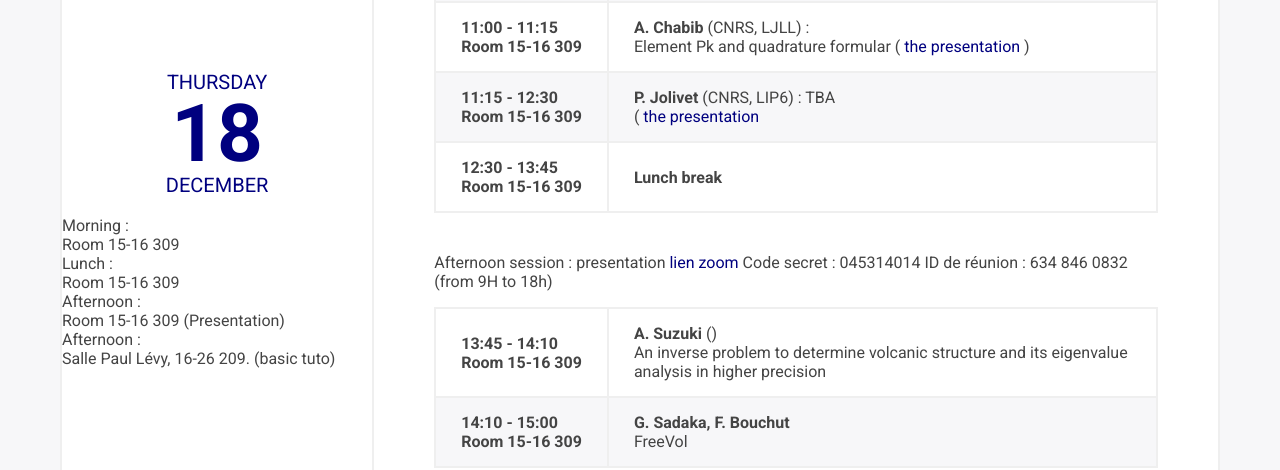
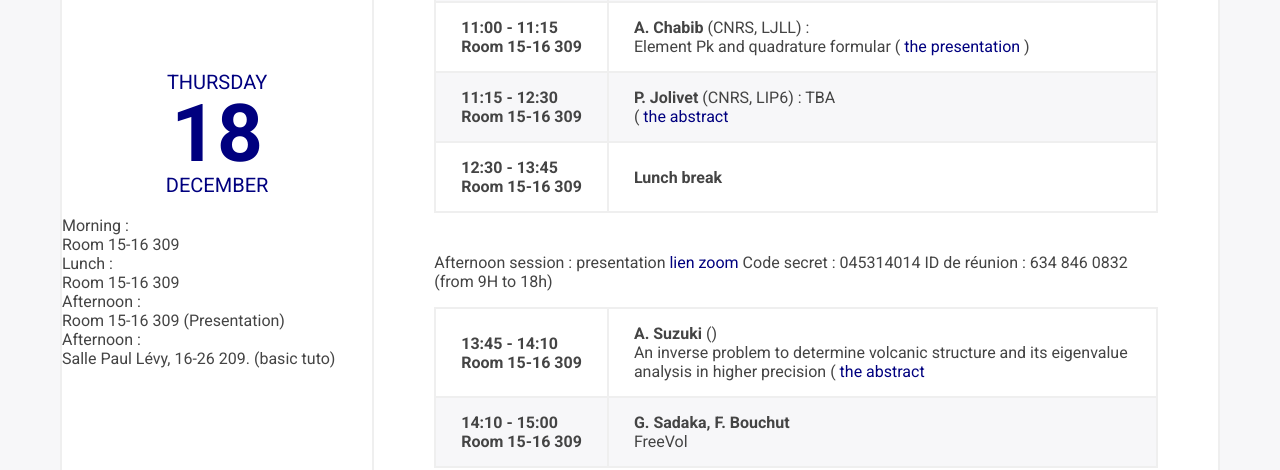
Before and after one commit to FreeFem/FreeFem-website, a Jekyll site: the page built from ffdays.md, in a window 1280 px wide and 900 px high, scrolled down 1292 px. Shown: the part 153-623 px from the top of the window. Built offline with Jekyll 4.4.1, drawn with Linux system fonts in a browser that asks for light colours; some of the changed lines change nothing that is shown.

Commit message:
update link of abstract

```diff
--- a/_layouts/ffdays.html
+++ b/_layouts/ffdays.html
@@ -69,7 +69,7 @@
        <td>
         <strong>A. Le Hyaric</strong> (CNRS,LJLL, Sorbonne Université) :
         <br>
-       FreeFem-CS  (<a href="https://github.com/FreeFem/FreeFem-days/raw/master/2025/ALH.md"> Directory of the presentation </a> )
+       FreeFem-CS  (<a href="https://github.com/FreeFem/FreeFem-days/blob/master/2025/md/ALH.md"> Directory of the presentation </a> )
       </td>
 
                      </tr>
@@ -78,7 +78,7 @@
        <td>
         <strong>S. Legrandre</strong> (INRIA, Alpines) :
         <br>
-       Integration Continue and cmake (<a href="https://github.com/FreeFem/FreeFem-days/raw/master/2025/md/SL.md"> Directory of the presentation </a> )
+       Integration Continue and cmake (<a href="https://github.com/FreeFem/FreeFem-days/blob/master/2025/md/SL.md"> Directory of the presentation </a> )
       </td>
 
                      </tr>
@@ -95,7 +95,7 @@
                   <td>
                     <strong>A. Chabib</strong> (CNRS, LJLL) :
                     <br>
-                    Element Pk and quadrature formular  (<a href="https://github.com/FreeFem/FreeFem-days/md/master/2025/md/AC.md"> the presentation </a> )
+                    Element Pk and quadrature formular  (<a href="https://github.com/FreeFem/FreeFem-days/blob/master/2025/md/AC.md"> the presentation </a> )
                   </td>
 
 
@@ -106,7 +106,7 @@
                 <td>
                   <strong>P. Jolivet</strong> (CNRS, LIP6) : TBA
                   <br>
-                   (<a href="https://github.com/FreeFem/FreeFem-days/blob/master/2025/md/PJ.pdf"> the presentation </a>
+                   (<a href="https://github.com/FreeFem/FreeFem-days/blob/master/2025/md/PJ.md"> the abstract </a>
 
 
                 </td>
@@ -134,6 +134,7 @@
                 <td>
                  <strong>A. Suzuki</strong> ()
                  <br> An inverse problem to determine volcanic structure and its eigenvalue analysis in higher precision
+                 (<a href="https://github.com/FreeFem/FreeFem-days/blob/master/2025/md/AS.md"> the abstract </a>
                 </td>
 		          </tr>
 	                     <tr>
```
